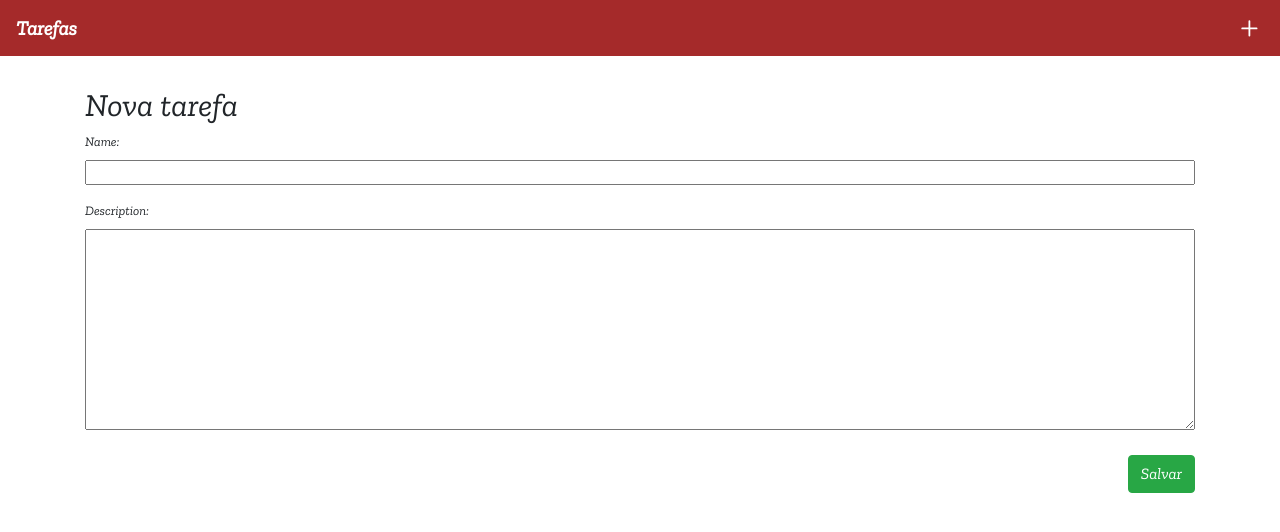
After one commit to luysla/Django-CRUD, a Django app: page /task/add/ in a window 1280 px wide. The commit adds this page. Shown: the top 532 px of the page. Run offline with Django 3.2, Linux system fonts and the light colour scheme; some libraries are stand-ins or nearby versions.

Commit message:
Adicionei formulário para criar tarefa

```diff
--- /dev/null
+++ b/taskapp/forms.py
@@ -0,0 +1,7 @@
+from django import forms
+from .models import Task
+
+class TaskForm(forms.ModelForm):
+    class Meta:
+        model = Task
+        fields = ('name', 'description',)
--- a/taskapp/static/css/styles.css
+++ b/taskapp/static/css/styles.css
@@ -16,6 +16,27 @@ a{
     color: #fff;
     font-weight: bold;
 }
+
+a:hover{
+    color: #fff;
+}
+
 .navbar{
     background-color: brown;
 }
+
+.card{
+    margin:10px;
+}
+
+.task-form{
+    margin-top: 30px;
+}
+
+.task-form button{
+    float: right;
+}
+
+.task-form textarea, input{
+    width: 100%;
+}
--- a/taskapp/templates/taskapp/index.html
+++ b/taskapp/templates/taskapp/index.html
@@ -10,8 +10,8 @@
 </head>
 <body>
     <nav class="navbar">
-        <a class="navbar-brand" href="#">Tarefas</a>
-        <a href="#"><span>
+        <a class="navbar-brand" href="{% url 'index' %}">Tarefas</a>
+        <a href="{% url 'task_add' %}"><span>
             <svg width="1.8em" height="1.8em" color="#fff" viewBox="0 0 16 16" class="bi bi-plus" fill="currentColor" xmlns="http://www.w3.org/2000/svg">
                 <path fill-rule="evenodd" d="M8 3.5a.5.5 0 0 1 .5.5v4a.5.5 0 0 1-.5.5H4a.5.5 0 0 1 0-1h3.5V4a.5.5 0 0 1 .5-.5z"/>
                 <path fill-rule="evenodd" d="M7.5 8a.5.5 0 0 1 .5-.5h4a.5.5 0 0 1 0 1H8.5V12a.5.5 0 0 1-1 0V8z"/>
@@ -19,21 +19,11 @@
         </span>
         </a>
     </nav>
-
-    <div class="container-fluid">
-    <div class="row">
-    {% for task in tasks %}
-    <div class="col-md-4">
-        <div class="card w-100 d-inline-block">
-            <div class="card-body">
-                <h5 class="card-title">{{ task.name }}</h5>
-                <p class="card-text">{{ task.description }}</p>
-                <p class="card-text"><small class="text-muted">{{ task.created_date }}</small></p>
-            </div>
+    <div class="container">
+        <div class="row">
+            {% block content %}
+            {% endblock %}
         </div>
-    </div>
-    {% endfor %}
-    </div>
     </div>
 
 </body>
--- /dev/null
+++ b/taskapp/templates/taskapp/task_add.html
@@ -0,0 +1,13 @@
+{% extends 'taskapp/index.html' %}
+
+{% block content %}
+<div class="container-fluid">
+    <div class="col-md6">
+        <form method="POST" class="task-form">{% csrf_token %}
+            <h2>Nova tarefa</h2>
+            {{ form.as_p }}
+            <button class="btn btn-success my-1" type="submit">Salvar</button>
+        </form>
+    </div>
+</div>
+{% endblock %}
--- a/taskapp/urls.py
+++ b/taskapp/urls.py
@@ -3,4 +3,5 @@ from . import views
 
 urlpatterns = [
     path('',views.index, name='index'),
+    path('task/add/', views.task_add, name='task_add')
 ]
--- a/taskapp/views.py
+++ b/taskapp/views.py
@@ -1,7 +1,23 @@
 from django.shortcuts import render
 from django.utils import timezone
+from django.shortcuts import redirect
+
 from .models import Task
+from .forms import TaskForm
 
 def index(request):
     tasks = Task.objects.filter(created_date__lte=timezone.now()).order_by('created_date')
-    return render(request, 'taskapp/index.html', {'tasks': tasks})
+    return render(request, 'taskapp/task_list.html', {'tasks': tasks})
+
+def task_add(request):
+    if request.method == "POST":
+        form = TaskForm(request.POST)
+        if form.is_valid():
+            task = form.save(commit=False)
+            task.author = request.user
+            task.created_date = timezone.now()
+            task.save()
+            return redirect('index')
+    else:
+        form = TaskForm()
+    return render(request, 'taskapp/task_add.html', { 'form': form })
```
Also changed, not shown: taskapp/templates/taskapp/task_list.html (added, +21 -0 lines).
